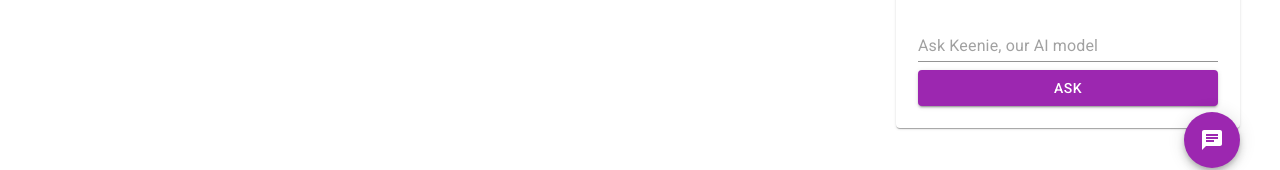
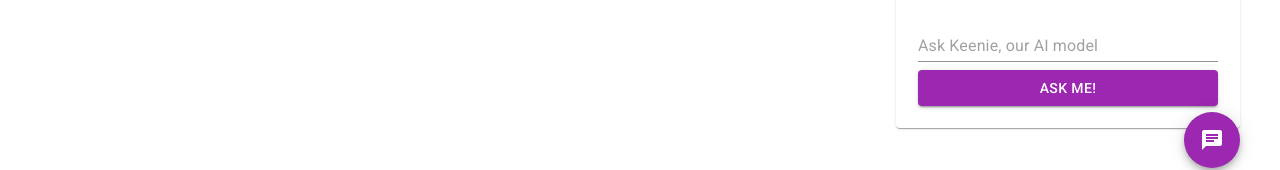
Before and after one commit to Rodjxc/keenious-chatbot, a React (Vite) app: page / in a window 1280 px wide. Both pictures are taken after a click on the button "chat". Shown: the part 592-762 px from the top of the page. Built offline with nearby package versions, Linux system fonts and the light colour scheme.

Commit message:
refactor: improve UX of chat button when clicked

```diff
--- a/src/components/ChatWindow.tsx
+++ b/src/components/ChatWindow.tsx
@@ -1,17 +1,11 @@
 import { useState } from "react";
 
-import {
-	Paper,
-	TextField,
-	Button,
-	List,
-	ListItem,
-	Typography,
-} from "@mui/material";
+import { Paper, TextField, List, ListItem, Typography } from "@mui/material";
 import { getChatGPTQueryURL } from "./../services/chatgpt";
 import { fetchOpenAlexArticles } from "../services/openalex";
 import type { Article, ChatWindowProps } from "../types";
 import { getSummarizedArticles } from "../services/oaSummarize";
+import { ChatbotButton } from "./buttons/ChatbotButton";
 
 export const ChatWindow: React.FC<ChatWindowProps> = ({
 	messages,
@@ -114,14 +108,7 @@ export const ChatWindow: React.FC<ChatWindowProps> = ({
 				disabled={loading}
 			/>
 
-			<Button
-				variant="contained"
-				color="secondary"
-				onClick={handleSendMessage}
-				sx={{ marginTop: "8px" }}
-			>
-				{loading ? "Loading..." : "Ask"}
-			</Button>
+			<ChatbotButton onClick={handleSendMessage} loading={loading} />
 		</Paper>
 	);
 };
--- /dev/null
+++ b/src/components/buttons/ChatbotButton.tsx
@@ -0,0 +1,19 @@
+import { Button } from "@mui/material";
+import type { ChatbotButtonProps } from "../../types";
+
+export const ChatbotButton: React.FC<ChatbotButtonProps> = ({
+	onClick,
+	loading,
+}) => {
+	return (
+		<Button
+			variant="contained"
+			color="secondary"
+			onClick={onClick}
+			disabled={loading}
+			sx={{ marginTop: "8px" }}
+		>
+			{loading ? "Hold tight, I'm looking for it" : "Ask me!"}
+		</Button>
+	);
+};
```
Also changed, not shown: src/types.ts (+12 -0 lines).
